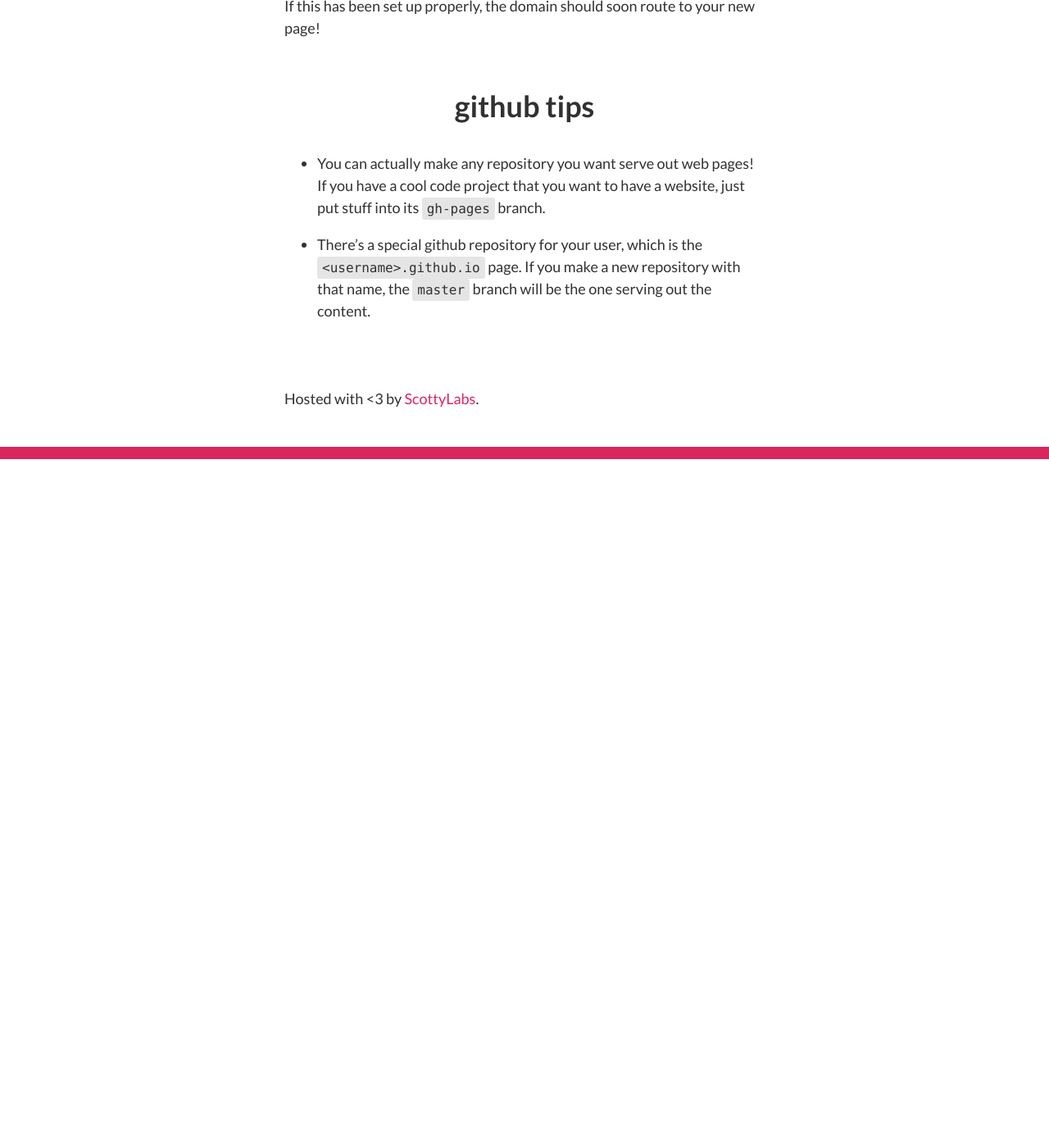
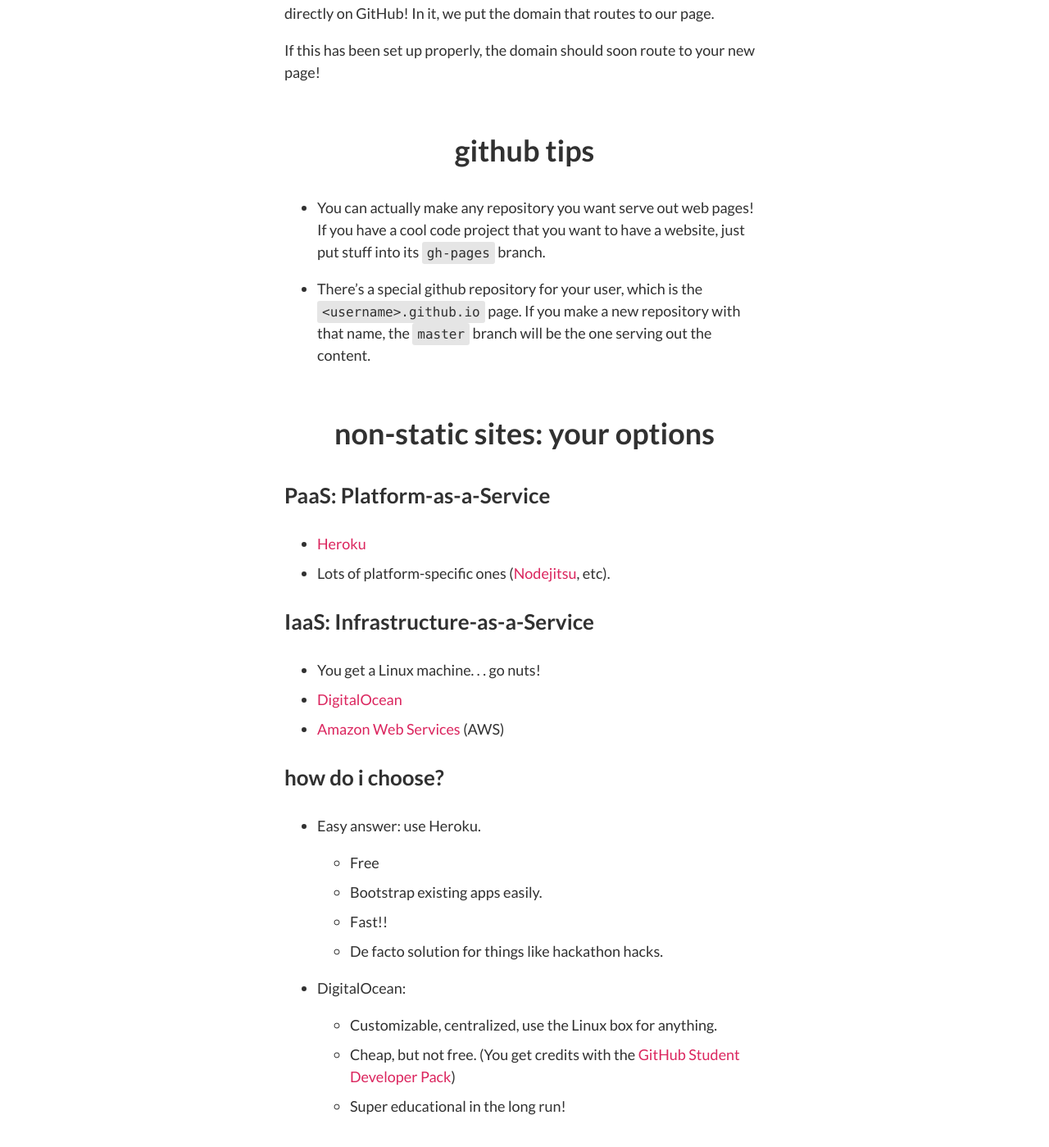
Before and after one commit to ScottyLabs/wdw, a Jekyll site: the page built from deployment/lab/index.md, in a window 1280 px wide and 1400 px high, scrolled down 4580 px. Shown: the whole window at 82% size. Built offline with Jekyll 4.4.1, drawn with Linux system fonts in a browser that asks for light colours; nearby versions of some CDN libraries; Markdown is read by kramdown in place of the engine named in the settings; before the commit the page ends 5140 px from its top, so only the background shows below that; some of the changed text lies outside the part shown.

```diff
--- a/deployment/lab/index.md
+++ b/deployment/lab/index.md
@@ -134,7 +134,8 @@
 but they're not the only ones out there.
 
 Typically a `.com` name will run somewhere ~10 dollars for a year.  There are
-some free locations out there, your mileage may vary.
+some free locations out there, your mileage may vary.  You can get a free one
+from NameCheap by using the (GitHub Student Developer Pack)[gh-eduction].
 
 ## setting up the domain name
 We'll now be setting up the domain as required by GitHub.  This is documented
@@ -165,4 +166,29 @@
   `<username>.github.io` page.  If you make a new repository with that name, the
   `master` branch will be the one serving out the content.
 
+## non-static sites: your options
+
+### PaaS: Platform-as-a-Service
+- [Heroku](https://www.heroku.com/)
+- Lots of platform-specific ones ([Nodejitsu](https://www.nodejitsu.com/), etc).
+
+### IaaS: Infrastructure-as-a-Service
+- You get a Linux machine. . . go nuts!
+- [DigitalOcean](https://www.digitalocean.com/)
+- [Amazon Web Services](https://aws.amazon.com/) (AWS)
+
+### how do i choose?
+- Easy answer: use Heroku.
+  - Free
+  - Bootstrap existing apps easily.
+  - Fast!!
+  - De facto solution for things like hackathon hacks.
+
+- DigitalOcean:
+  - Customizable, centralized, use the Linux box for anything.
+  - Cheap, but not free. (You get credits with the [GitHub Student Developer
+    Pack][gh-education])
+  - Super educational in the long run!
+
 [lab-dl]: https://scottylabs.org/wdw/deployment/lab/lab.zip "Lab Download Link"
+[gh-education]: https://education.github.com/pack "Github Education Pack"
```
